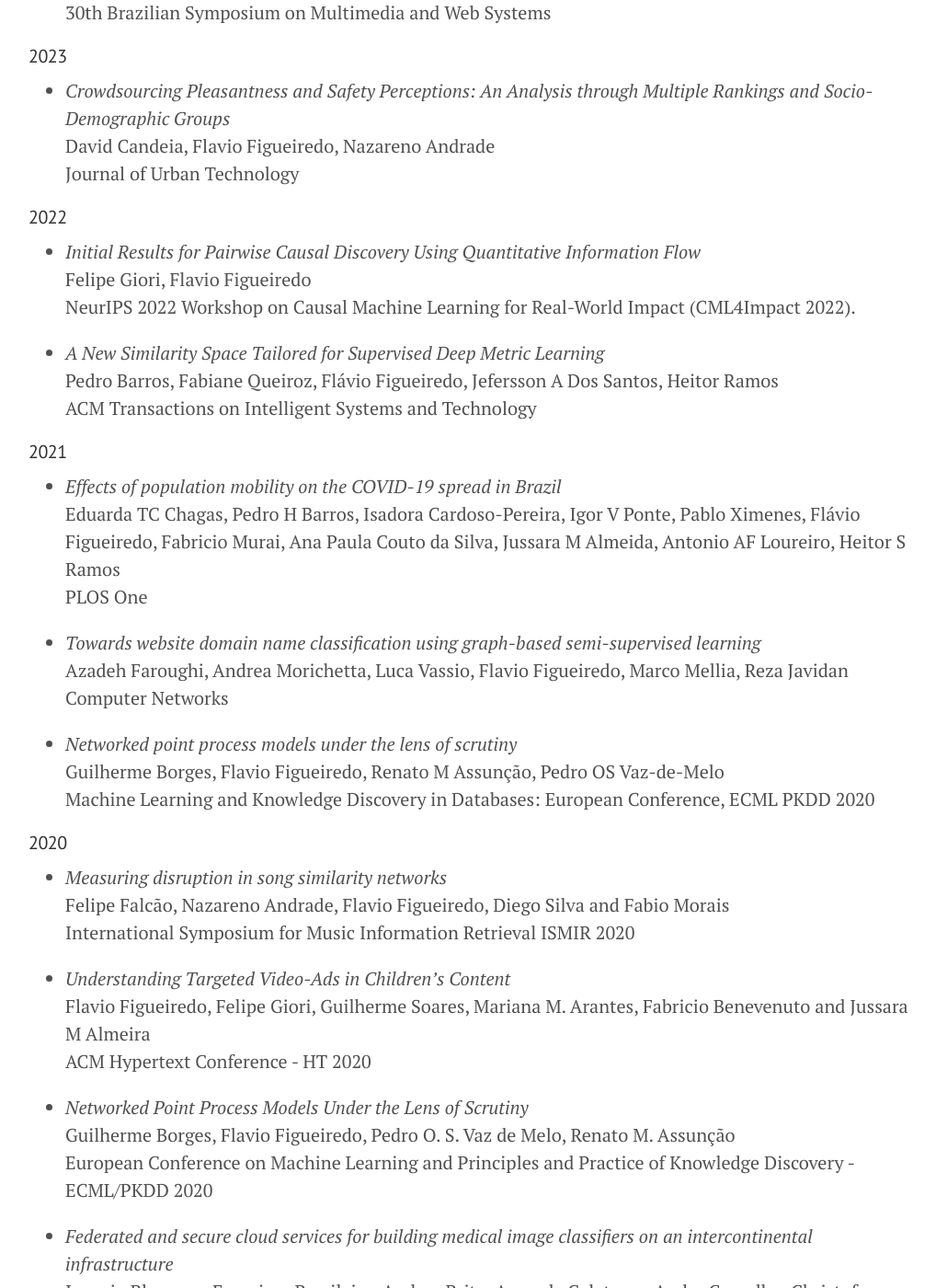
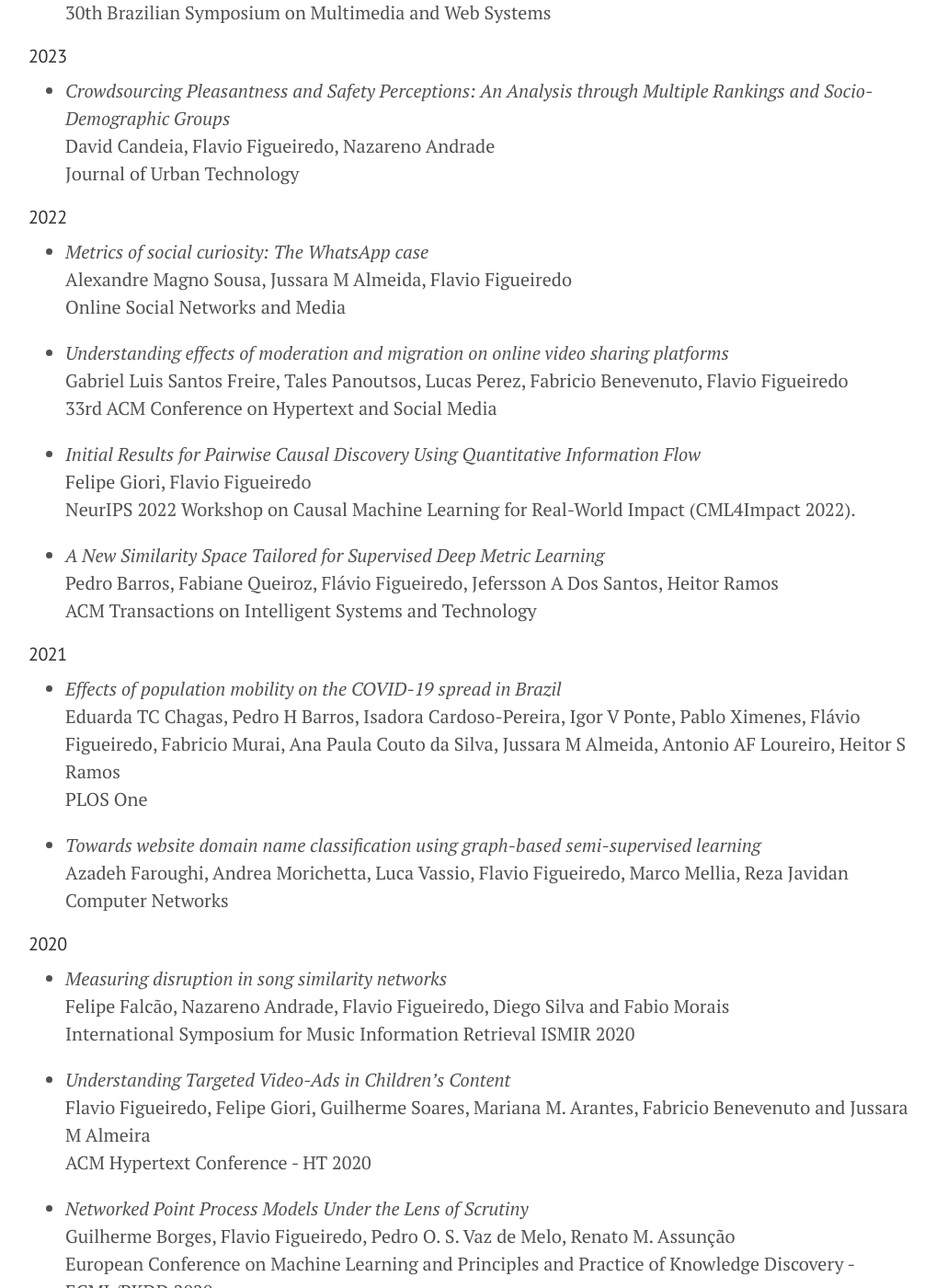
Before and after one commit to flaviovdf/flaviovdf.github.io, a Jekyll site: the page built from index.md, in a window 1280 px wide and 1400 px high, scrolled down 1054 px. Shown: the whole window at 92% size, without its empty margins (129-1147 px from the left). Built offline with Jekyll 4.4.1, drawn with Linux system fonts in a browser that asks for light colours.

Commit message:
Update index.md

```diff
--- a/index.md
+++ b/index.md
@@ -44,6 +44,14 @@ Hello, and welcome to my home page. Currently, I work as a Professor @ UFMG. Mos
 
 #### 2022
 
+* *Metrics of social curiosity: The WhatsApp case* <br/>
+  Alexandre Magno Sousa, Jussara M Almeida, Flavio Figueiredo <br/>
+  Online Social Networks and Media
+
+* *Understanding effects of moderation and migration on online video sharing platforms* <br/>
+  Gabriel Luis Santos Freire, Tales Panoutsos, Lucas Perez, Fabricio Benevenuto, Flavio Figueiredo <br/>
+  33rd ACM Conference on Hypertext and Social Media
+
 * *Initial Results for Pairwise Causal Discovery Using Quantitative Information Flow* <br/>
   Felipe Giori, Flavio Figueiredo <br/>
   NeurIPS 2022 Workshop on Causal Machine Learning for Real-World Impact (CML4Impact 2022).
@@ -61,10 +69,6 @@ Hello, and welcome to my home page. Currently, I work as a Professor @ UFMG. Mos
 * *Towards website domain name classification using graph-based semi-supervised learning* <br/>
   Azadeh Faroughi, Andrea Morichetta, Luca Vassio, Flavio Figueiredo, Marco Mellia, Reza Javidan <br/>
   Computer Networks
-
-* *Networked point process models under the lens of scrutiny*<br/>
-  Guilherme Borges, Flavio Figueiredo, Renato M Assunção, Pedro OS Vaz-de-Melo <br/>
-  Machine Learning and Knowledge Discovery in Databases: European Conference, ECML PKDD 2020
 
 #### 2020
 
```
